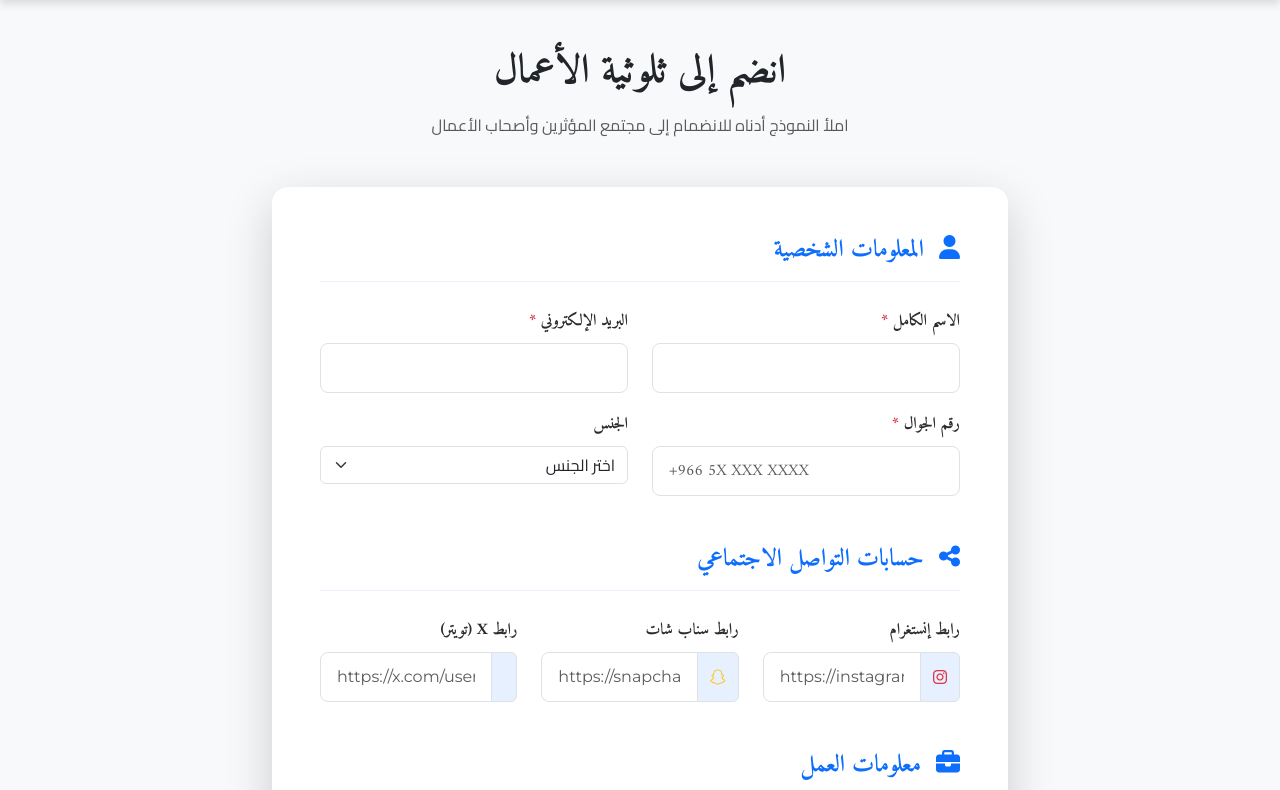
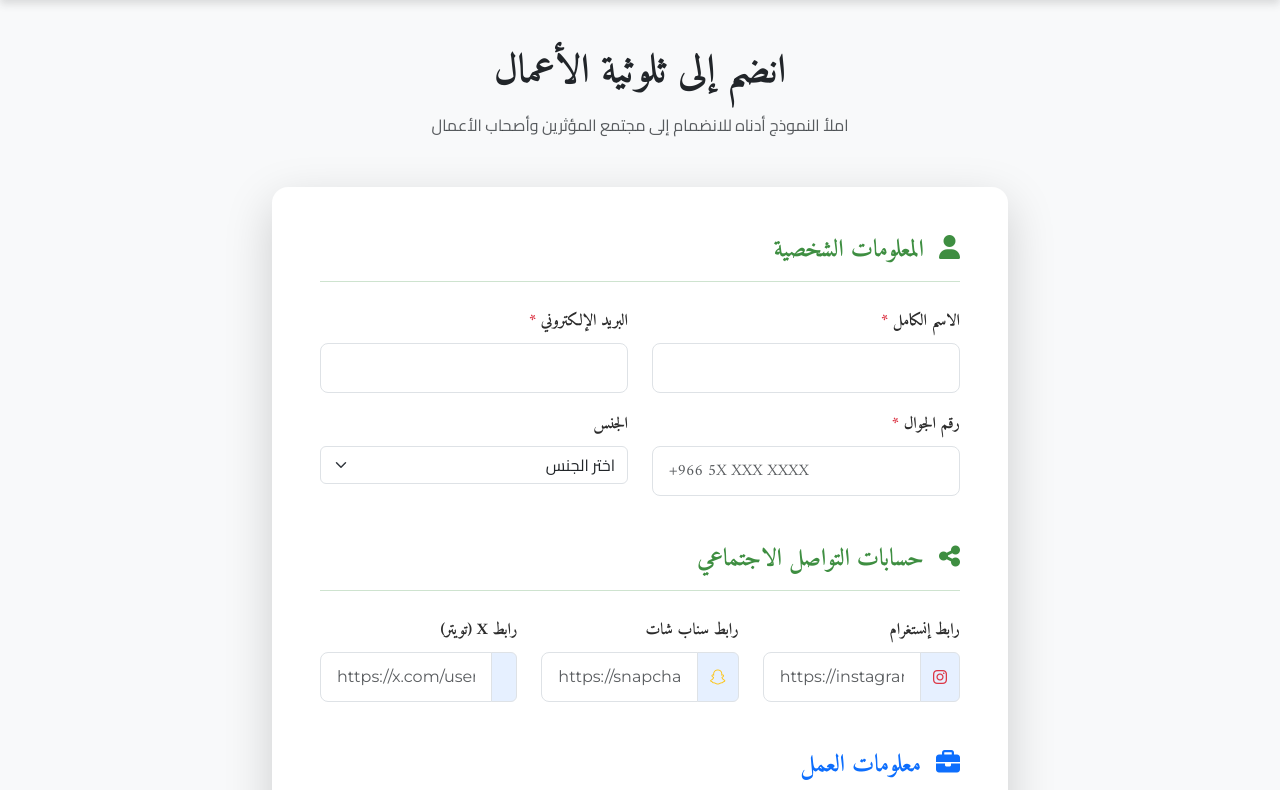
Before and after one commit to ahmedfayezzz/event-planner, a Flask app: page /register in a window 1280 px wide. Shown: the part 83-873 px from the top of the page. Run offline with Flask 3, Linux system fonts and the light colour scheme; some libraries are stand-ins or nearby versions.

Commit message:
Update website's visual style to improve user experience and brand consistency
Refactors templates/register.html and templates/user_login.html to apply consistent branding colors (primary and secondary) across various UI elements, including section headers, buttons, and links, enhancing visual appeal and user navigation.

Replit-Commit-Author: Agent
Replit-Commit-Session-Id: d45773af-adf2-455d-8ed6-74bc63a51c26
Replit-Commit-Checkpoint-Type: intermediate_checkpoint
Replit-Commit-Screenshot-Url: https://storage.googleapis.com/screenshot-production-us-central1/bc0b2a7c-9090-4e19-b3a6-cd174a02c303/d45773af-adf2-455d-8ed6-74bc63a51c26/pgBmpF1

```diff
--- a/templates/register.html
+++ b/templates/register.html
@@ -29,11 +29,11 @@
 
                         <!-- Personal Information -->
                         <div class="section-header mb-4">
-                            <h4 class="text-primary">
+                            <h4 style="color: var(--brand-secondary);">
                                 <i class="fas fa-user me-2"></i>
                                 المعلومات الشخصية
                             </h4>
-                            <hr>
+                            <hr style="border-color: var(--brand-secondary);">
                         </div>
 
                         <div class="row mb-3">
@@ -64,11 +64,11 @@
 
                         <!-- Social Media -->
                         <div class="section-header mb-4 mt-5">
-                            <h4 class="text-primary">
+                            <h4 style="color: var(--brand-secondary);">
                                 <i class="fas fa-share-alt me-2"></i>
                                 حسابات التواصل الاجتماعي
                             </h4>
-                            <hr>
+                            <hr style="border-color: var(--brand-secondary);">
                         </div>
 
                         <div class="row mb-3">
--- a/templates/user_login.html
+++ b/templates/user_login.html
@@ -9,7 +9,7 @@
             <div class="card shadow-lg border-0">
                 <div class="card-body p-5">
                     <div class="text-center mb-4">
-                        <h2 class="fw-bold mb-3">دخول الأعضاء</h2>
+                        <h2 class="fw-bold mb-3" style="color: var(--brand-primary);">دخول الأعضاء</h2>
                         <p class="text-muted">ادخل بياناتك لمراجعة تسجيلاتك</p>
                     </div>
 
@@ -26,7 +26,7 @@
                         </div>
 
                         <div class="d-grid">
-                            <button type="submit" class="btn btn-primary btn-lg">
+                            <button type="submit" class="btn btn-primary btn-lg" style="background-color: var(--brand-secondary); border-color: var(--brand-secondary);">
                                 <i class="fas fa-sign-in-alt me-2"></i>
                                 دخول
                             </button>
@@ -37,7 +37,7 @@
 
                     <div class="text-center">
                         <p class="mb-2">لست عضواً بعد؟</p>
-                        <a href="{{ url_for('register') }}" class="btn btn-outline-primary">
+                        <a href="{{ url_for('register') }}" class="btn btn-outline-secondary" style="border-color: var(--brand-secondary); color: var(--brand-secondary);">
                             <i class="fas fa-user-plus me-2"></i>
                             تسجيل جديد
                         </a>
```
